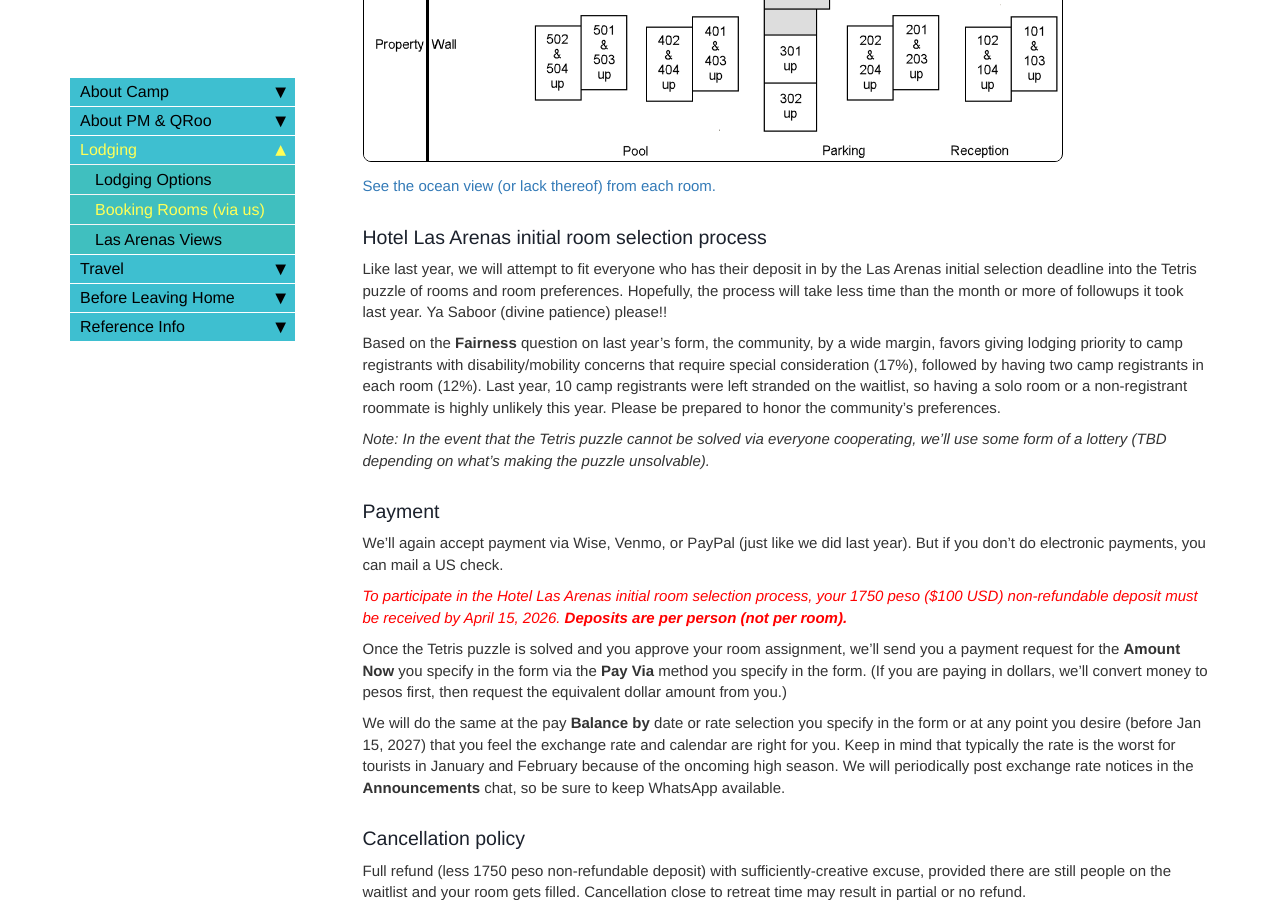
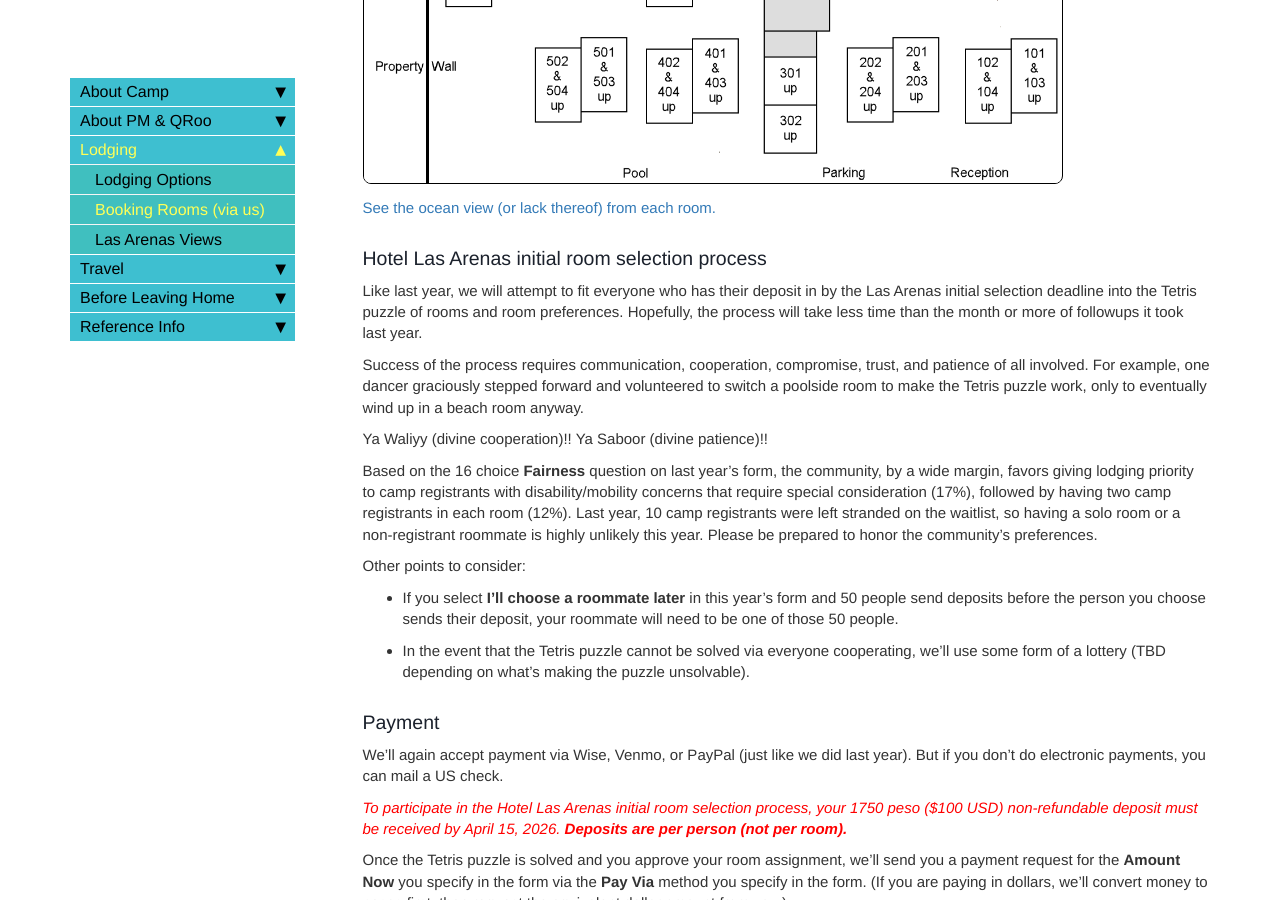
Before and after one commit to davewalker60/pmdup, a Jekyll site: the page built from pages/booking-rooms.md, in a window 1280 px wide and 900 px high, scrolled down 3010 px. Built offline with Jekyll 4.4.1, drawn with Linux system fonts in a browser that asks for light colours; comment, search, counter and statistics services are not loaded; some of the changed text lies outside the part shown.

Commit message:
50+ and cooperation

```diff
--- a/pages/booking-rooms.md
+++ b/pages/booking-rooms.md
@@ -20,7 +20,7 @@ We are also exploring renting the 6 Ojo De Agua Kabañas, the brown sargasso bri
 <!--
 **The deadline for the Las Arenas initial room selection process has passed and room assignments are being finalized. There are still a couple rooms available, so to check on room availability. To join the waitlist, complete and submit the [Hotel Las Arenas Lodging](https://docs.google.com/forms/d/e/1FAIpQLSct3SrTHl76pMYcZ5z9-eWdLCjCXzf4igqfVk689qA42YuyWA/viewform){:target="_blank"} form, but hold off on sending your non-refundable $100 USD (or 1750 MXN) deposit until you hear from us. (We'll let you know whether you have a room or are on the waitlist as soon as we know. Thanks for your patience!)**
 -->
-The deadline for submitting your 1750 peso ($100 USD) ***per-person*** deposit is April 15, 2026. Your deposit is:
+To participate in the initial room selection process, submit your 1750 peso ($100 USD) ***per-person*** deposit by the April 15, 2026 deadline. Your deposit is:
 * Non-refundable if you cancel of your own accord.
 * Non-refundable in the unlikely event of us losing our nearly $6000 hotel deposit due to circumstances beyond our control (eg, hurricane, change of hotel ownership, etc...).
 * Refundable if none of your room preferences are available and you choose to stay elsewhere.
@@ -92,11 +92,17 @@ To participate in the Las Arenas initial room selection process, complete and su
 
 ### Hotel Las Arenas initial room selection process
 
-Like last year, we will attempt to fit everyone who has their deposit in by the Las Arenas initial selection deadline into the Tetris puzzle of rooms and room preferences. Hopefully, the process will take less time than the month or more of followups it took last year. Ya Saboor (divine patience) please!!
+Like last year, we will attempt to fit everyone who has their deposit in by the Las Arenas initial selection deadline into the Tetris puzzle of rooms and room preferences. Hopefully, the process will take less time than the month or more of followups it took last year.
 
-Based on the **Fairness** question on last year's form, the community, by a wide margin, favors giving lodging priority to camp registrants with disability/mobility concerns that require special consideration (17%), followed by having two camp registrants in each room (12%). Last year, 10 camp registrants were left stranded on the waitlist, so having a solo room or a non-registrant roommate is highly unlikely this year. Please be prepared to honor the community's preferences.
+Success of the process requires communication, cooperation, compromise, trust, and patience of all involved. For example, one dancer graciously stepped forward and volunteered to switch a poolside room to make the Tetris puzzle work, only to eventually wind up in a beach room anyway.
 
-*Note: In the event that the Tetris puzzle cannot be solved via everyone cooperating, we'll use some form of a lottery (TBD depending on what's making the puzzle unsolvable).*
+Ya Waliyy (divine cooperation)!! Ya Saboor (divine patience)!!
+
+Based on the 16 choice **Fairness** question on last year's form, the community, by a wide margin, favors giving lodging priority to camp registrants with disability/mobility concerns that require special consideration (17%), followed by having two camp registrants in each room (12%). Last year, 10 camp registrants were left stranded on the waitlist, so having a solo room or a non-registrant roommate is highly unlikely this year. Please be prepared to honor the community's preferences.
+
+Other points to consider:
+* If you select **I'll choose a roommate later** in this year's form and 50 people send deposits before the person you choose sends their deposit, your roommate will need to be one of those 50 people.
+* In the event that the Tetris puzzle cannot be solved via everyone cooperating, we'll use some form of a lottery (TBD depending on what's making the puzzle unsolvable).
 
 ### Payment
 
```
